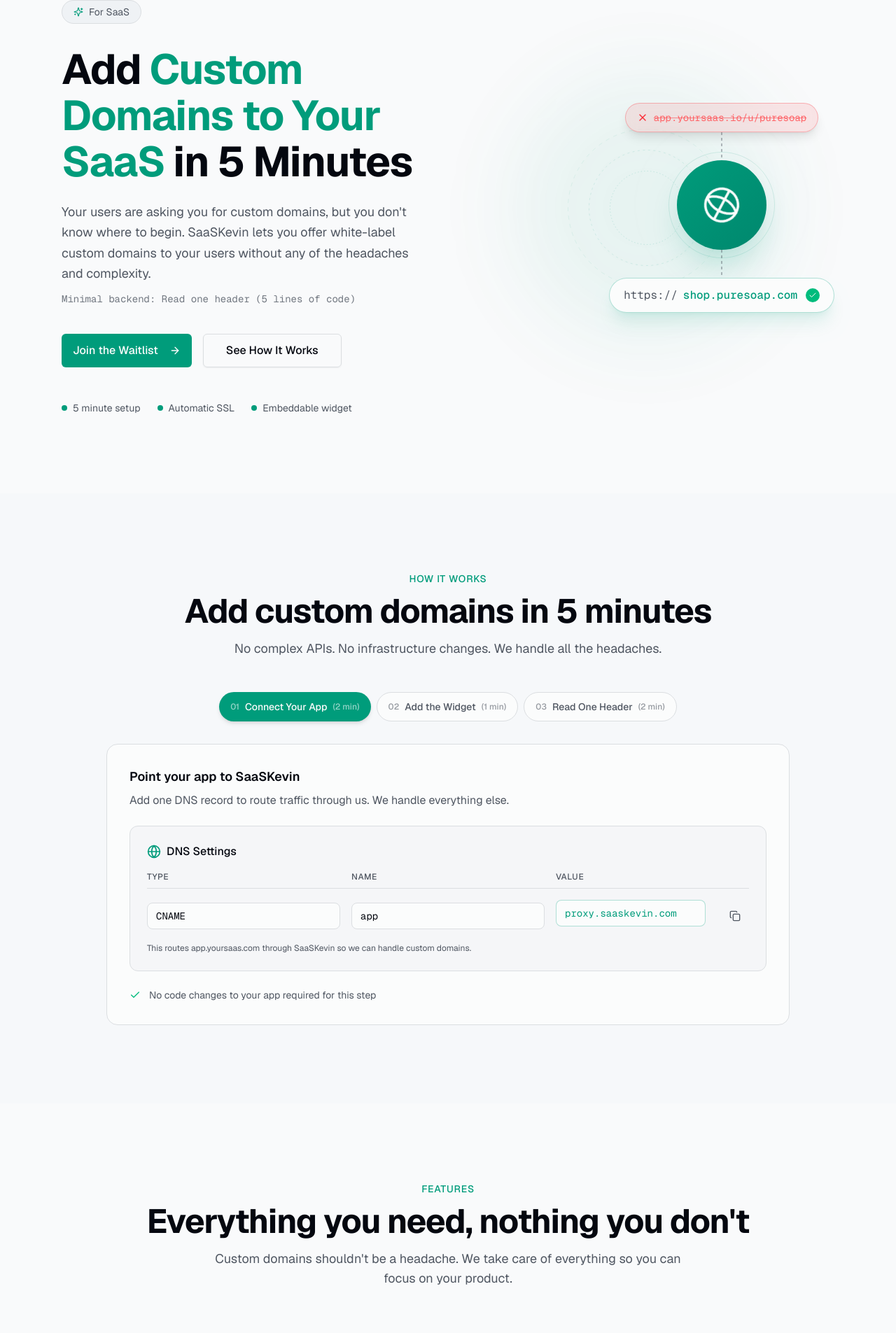
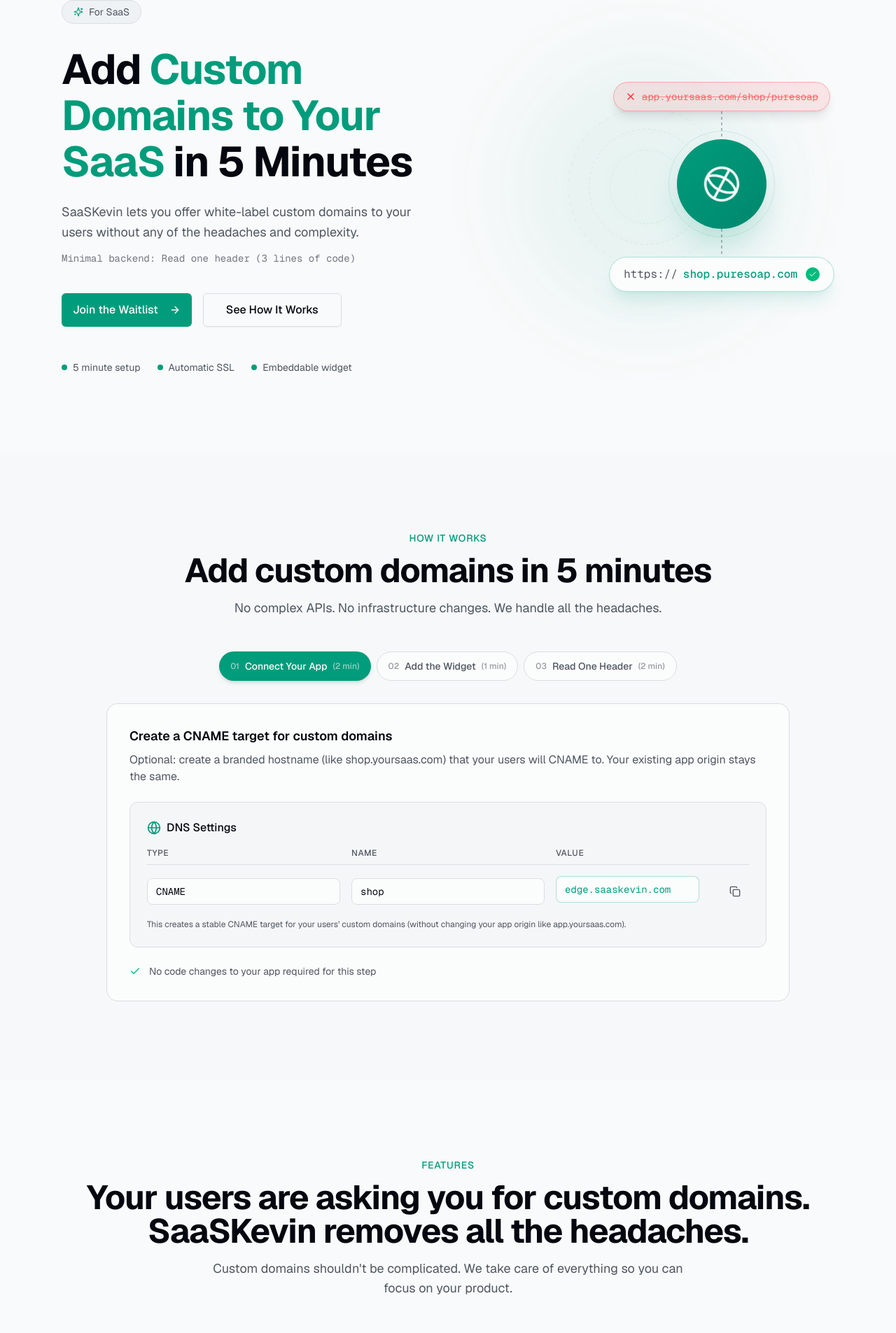
Before and after one commit to SaaSKevin/saaskevin-marketing-site, a Next.js app: page / in a window 1280 px wide. Shown: the part 160-2065 px from the top of the page at 70% size. Built offline with nearby package versions, Linux system fonts and the light colour scheme.

Commit message:
Update landing how it works

```diff
--- a/components/features.tsx
+++ b/components/features.tsx
@@ -18,7 +18,7 @@ const features = [
   },
   {
     icon: Code,
-    title: "5 Lines of Code",
+    title: "3 Lines of Code",
     description: "Read one header to know which customer is visiting. That's your entire backend integration. Seriously.",
   },
   {
@@ -35,7 +35,7 @@ const features = [
 
 const comparisons = [
   { label: "How you add it", competitors: "Complex backend APIs", saaskevin: "Paste a widget" },
-  { label: "Code you write", competitors: "~100+ lines", saaskevin: "5 lines" },
+  { label: "Code you write", competitors: "~100+ lines", saaskevin: "3 lines" },
   { label: "User interface", competitors: "Build it yourself", saaskevin: "Ready to use" },
   { label: "DNS headaches", competitors: "You figure it out", saaskevin: "We handle it" },
   { label: "SSL certificates", competitors: "Your problem", saaskevin: "Automatic" },
@@ -48,10 +48,10 @@ export function Features() {
         <div className="text-center mb-16">
           <p className="text-sm font-medium text-primary uppercase tracking-wider mb-3">Features</p>
           <h2 className="text-3xl font-bold tracking-tight text-foreground sm:text-4xl md:text-5xl text-balance">
-            Everything you need, nothing you don't
+            Your users are asking you for custom domains. SaaSKevin removes all the headaches.
           </h2>
           <p className="mt-4 text-muted-foreground text-lg max-w-2xl mx-auto">
-            Custom domains shouldn't be a headache. We take care of everything so you can focus on your product.
+            Custom domains shouldn't be complicated. We take care of everything so you can focus on your product.
           </p>
         </div>
 
@@ -93,7 +93,7 @@ export function Features() {
             <div className="text-sm text-muted-foreground">Average setup time</div>
           </div>
           <div className="bg-card rounded-xl border border-border p-6 text-center">
-            <div className="text-4xl font-bold text-primary mb-1">5 lines</div>
+            <div className="text-4xl font-bold text-primary mb-1">3 lines</div>
             <div className="text-sm text-muted-foreground">Of backend code needed</div>
           </div>
           <div className="bg-card rounded-xl border border-border p-6 text-center">
--- a/components/hero.tsx
+++ b/components/hero.tsx
@@ -23,11 +23,11 @@ export function Hero() {
             </h1>
 
             <p className="mt-6 text-lg text-muted-foreground max-w-lg leading-relaxed text-pretty">
-              Your users are asking you for custom domains, but you don't know where to begin. SaaSKevin lets you offer white-label custom domains to your users without any of the headaches and complexity.
+              SaaSKevin lets you offer white-label custom domains to your users without any of the headaches and complexity.
             </p>
 
             <p className="mt-3 text-sm text-muted-foreground/80 font-mono">
-              Minimal backend: Read one header (5 lines of code)
+              Minimal backend: Read one header (3 lines of code)
             </p>
 
             <div className="mt-10 flex flex-col sm:flex-row items-center gap-4">
@@ -122,7 +122,7 @@ export function Hero() {
                 <div className="flex items-center gap-2 bg-red-500/10 border border-red-500/30 rounded-full px-4 py-2.5 shadow-lg backdrop-blur-sm">
                   <X className="h-4 w-4 text-red-500" />
                   <span className="text-sm font-mono text-red-400 line-through decoration-red-500/50">
-                    app.yoursaas.io/u/puresoap
+                    app.yoursaas.com/shop/puresoap
                   </span>
                 </div>
                 {/* Animated dashed line down */}
--- a/components/how-it-works.tsx
+++ b/components/how-it-works.tsx
@@ -39,7 +39,7 @@ function SetupContent() {
   const [copied, setCopied] = useState(false)
 
   const handleCopy = () => {
-    navigator.clipboard.writeText("proxy.saaskevin.com")
+    navigator.clipboard.writeText("edge.saaskevin.com")
     setCopied(true)
     setTimeout(() => setCopied(false), 2000)
   }
@@ -47,9 +47,9 @@ function SetupContent() {
   return (
     <div className="space-y-6">
       <div>
-        <h3 className="text-lg font-semibold text-foreground mb-2">Point your app to SaaSKevin</h3>
+        <h3 className="text-lg font-semibold text-foreground mb-2">Create a CNAME target for custom domains</h3>
         <p className="text-muted-foreground">
-          Add one DNS record to route traffic through us. We handle everything else.
+          Optional: create a branded hostname (like shop.yoursaas.com) that your users will CNAME to. Your existing app origin stays the same.
         </p>
       </div>
 
@@ -72,14 +72,16 @@ function SetupContent() {
               CNAME
             </div>
             <div className="bg-card rounded-lg px-3 py-2 border border-border text-sm font-mono">
-              app
+              shop
             </div>
             <div className="relative">
               <div className="bg-card rounded-lg px-3 py-2 border border-primary/30 text-sm font-mono text-primary pr-10 fix-overflow">
-                proxy.saaskevin.com
+                edge.saaskevin.com
               </div>
               <button
+                type="button"
                 onClick={handleCopy}
+                aria-label="Copy SaaSKevin CNAME target"
                 className="absolute right-2 top-1/2 -translate-y-1/2 p-1 hover:bg-secondary rounded transition-colors"
               >
                 {copied ? <Check className="w-4 h-4 text-emerald-500" /> : <Copy className="w-4 h-4 text-muted-foreground" />}
@@ -89,7 +91,7 @@ function SetupContent() {
         </div>
 
         <p className="text-xs text-muted-foreground mt-4">
-          This routes app.yoursaas.com through SaaSKevin so we can handle custom domains.
+          This creates a stable CNAME target for your users’ custom domains (without changing your app origin like app.yoursaas.com).
         </p>
       </div>
 
@@ -177,12 +179,9 @@ function WidgetContent() {
 function VerifyContent() {
   const [copied, setCopied] = useState(false)
 
-  const code = `// That's it - just read the header
-const customerId = req.headers['x-saaskevin-customer'];
-
-// Now serve content for this user
-const user = await getUser(customerId);
-renderDashboard(user);`
+  const code = `const customerId = req.headers['x-saaskevin-customer-id']
+const user = await getUser(customerId)
+renderDashboard(user)`
 
   const handleCopy = () => {
     navigator.clipboard.writeText(code)
@@ -236,7 +235,7 @@ renderDashboard(user);`
           <span className="text-muted-foreground md:hidden">↓</span>
           <div className="flex items-center gap-2 bg-card rounded-lg px-3 py-2 border border-border">
             <span className="text-muted-foreground">We add</span>
-            <span className="font-mono text-primary">x-saaskevin-customer: cust_123</span>
+            <span className="font-mono text-primary">x-saaskevin-customer-id: user_123</span>
           </div>
           <ArrowRight className="w-4 h-4 text-muted-foreground hidden md:block" />
           <span className="text-muted-foreground md:hidden">↓</span>
--- a/components/product-demo.tsx
+++ b/components/product-demo.tsx
@@ -87,7 +87,7 @@ function EndUserDemo() {
                   <div className="flex justify-between p-2 bg-background rounded border border-border items-center">
                     <span className="text-muted-foreground">Target</span>
                     <div className="flex items-center gap-2">
-                      <span className="text-primary">proxy.saaskevin.com</span>
+                      <span className="text-primary">edge.saaskevin.com</span>
                       <Copy className="w-3 h-3 text-muted-foreground" />
                     </div>
                   </div>
```
